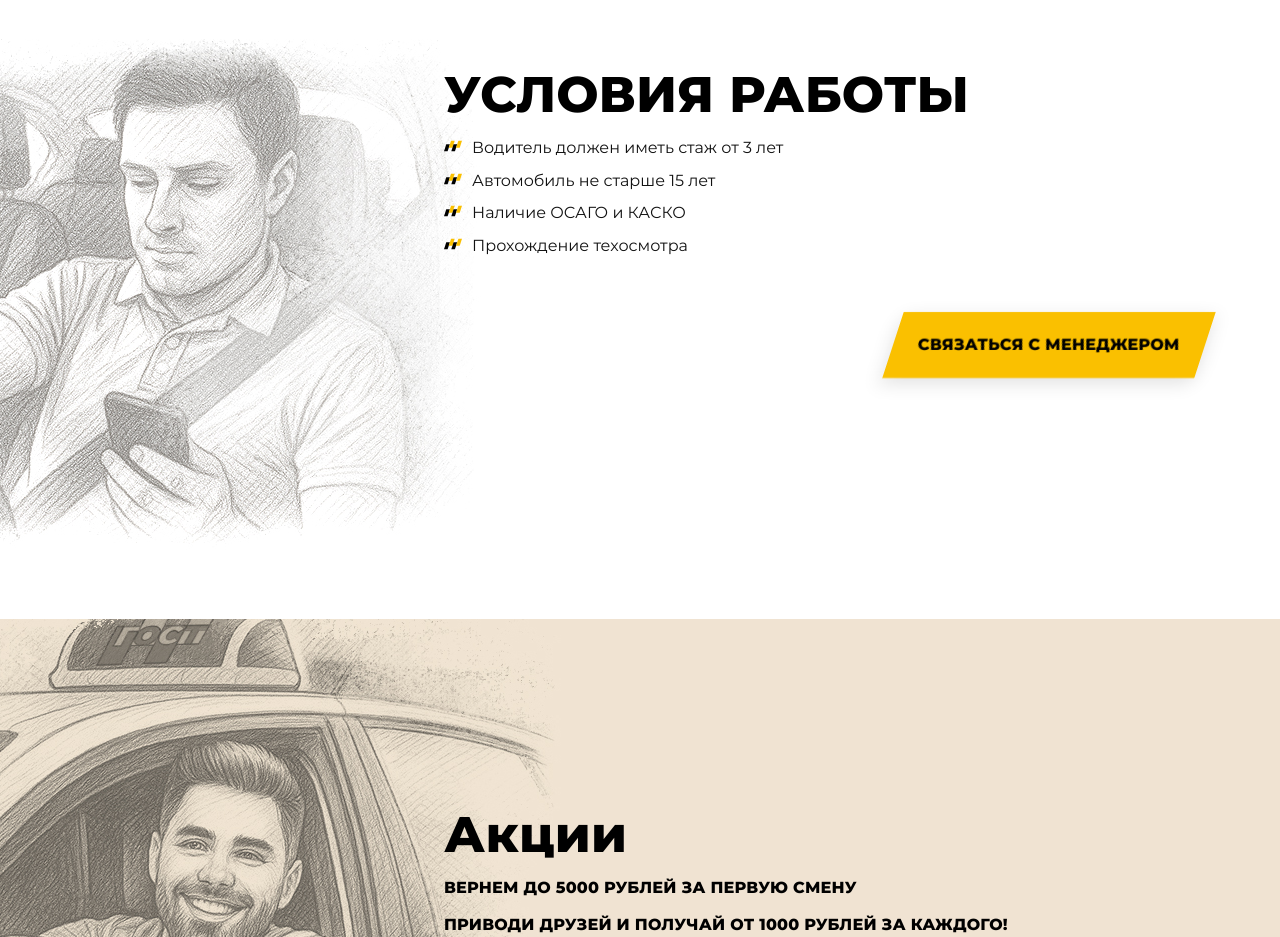
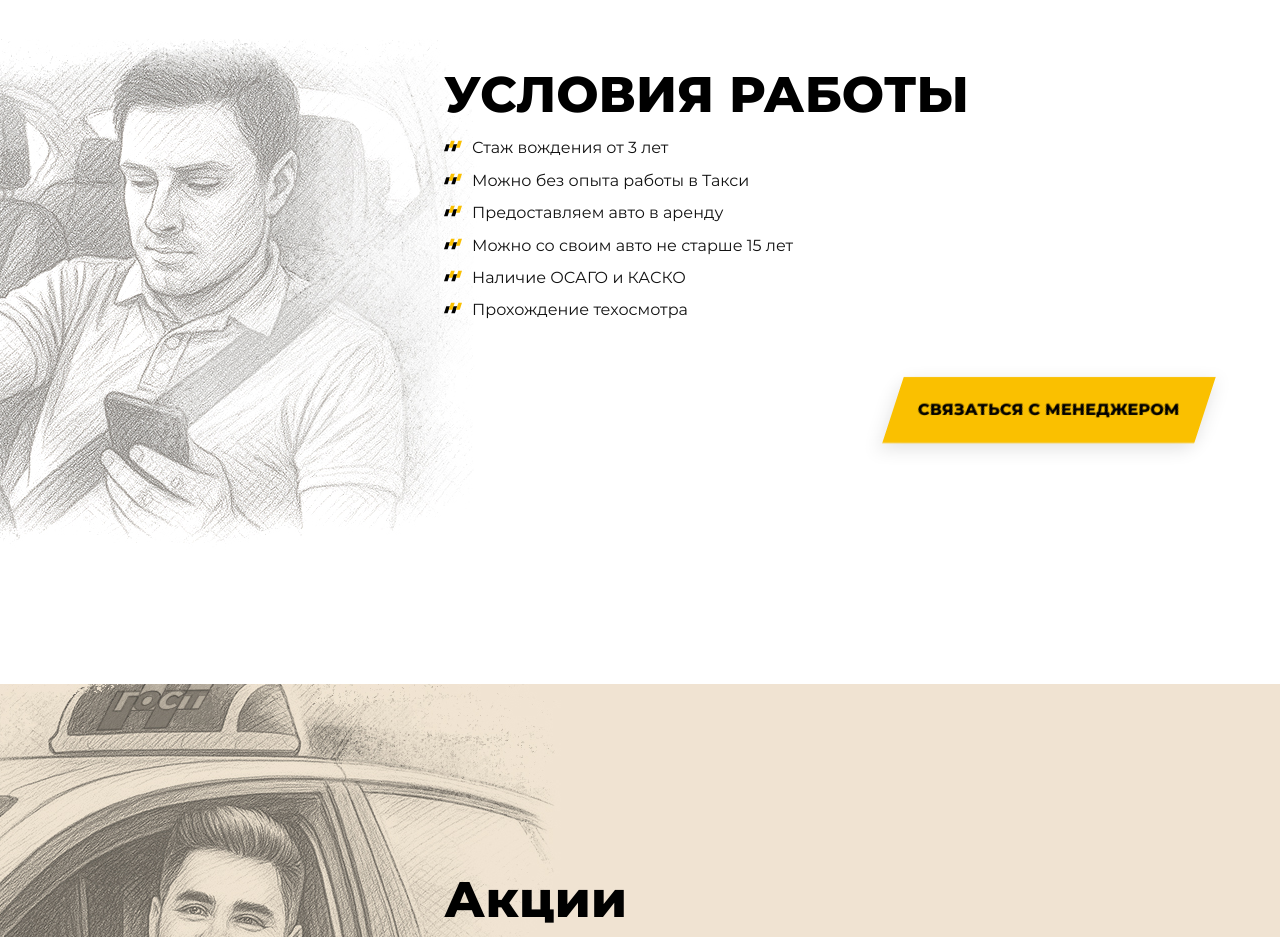
Before and after one commit to GavR7k/Taxi-Site, a plain HTML site: page Index.html in a window 1280 px wide. Shown: the part 1440-2377 px from the top of the page. Drawn offline with Linux system fonts and the light colour scheme.

Commit message:
Закинули на гит

```diff
--- a/Index.html
+++ b/Index.html
@@ -247,12 +247,21 @@
           <ul class="faq-list">
             <li class="faq-item">
               <img src="Images/gost-ico.svg" alt="" class="faq-icon" />
-              <span>Водитель должен иметь стаж от 3 лет</span>
+              <span>Стаж вождения от 3 лет</span>
             </li>
             <li class="faq-item">
               <img src="Images/gost-ico.svg" alt="" class="faq-icon" />
-              <span>Автомобиль не старше 15 лет</span>
+              <span>Можно без опыта работы в Такси</span>
             </li>
+            <li class="faq-item">
+              <img src="Images/gost-ico.svg" alt="" class="faq-icon" />
+              <span>Предоставляем авто в аренду</span>
+            </li>
+            <li class="faq-item">
+              <img src="Images/gost-ico.svg" alt="" class="faq-icon" />
+              <span>Можно со своим авто не старше 15 лет</span>
+            </li>
+
             <li class="faq-item">
               <img src="Images/gost-ico.svg" alt="" class="faq-icon" />
               <span>Наличие ОСАГО и КАСКО</span>
@@ -261,6 +270,7 @@
               <img src="Images/gost-ico.svg" alt="" class="faq-icon" />
               <span>Прохождение техосмотра</span>
             </li>
+
             <!-- Добавь остальные пункты по аналогии -->
           </ul>
 
```
